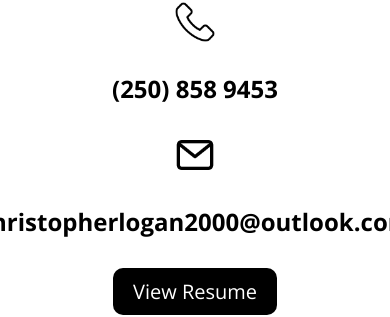
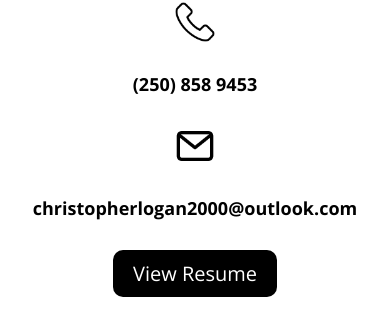
Before and after one commit to Thunder117/Portfolio-React, a React (Create React App) app: page / in a window 390 px wide. Shown: the part 5254-5571 px from the top of the page. Built offline with nearby package versions, Linux system fonts and the light colour scheme.

Commit message:
changed the font size again for info-container

```diff
--- a/src/Components/Style.css
+++ b/src/Components/Style.css
@@ -199,7 +199,7 @@ h2 {
     gap:10px;
     @media (max-width: 768px) {
         h2{
-            font-size: larger;
+            font-size: large;
         }
     }
     .contact {
```
